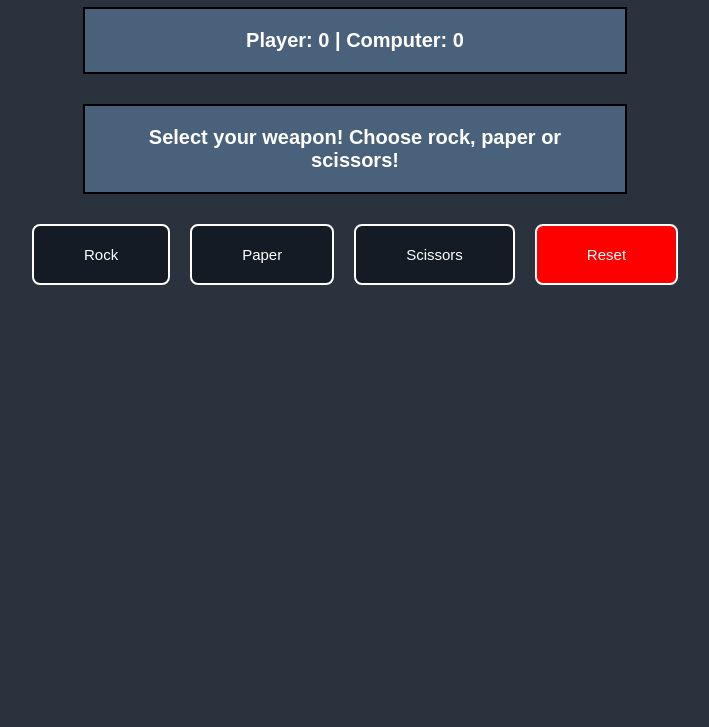
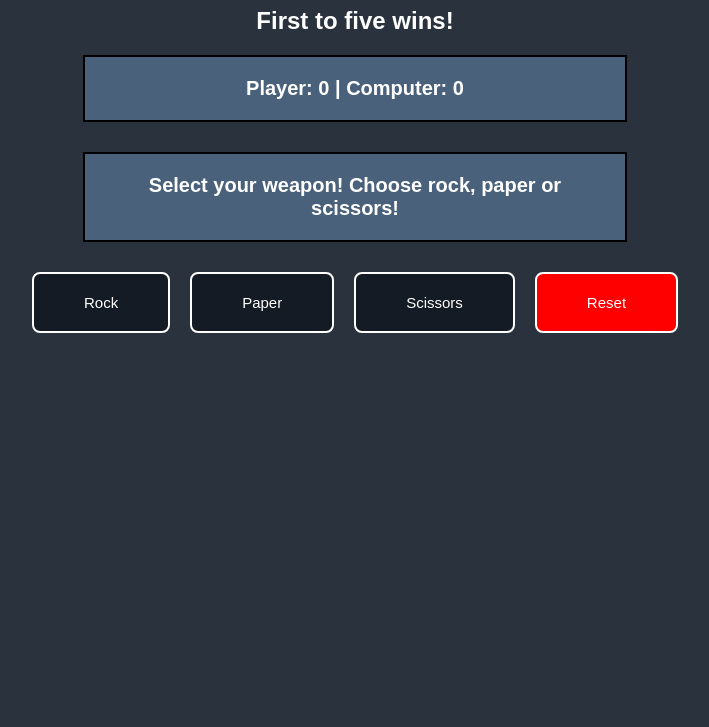
Before and after one commit to edwards955/rock-paper-scissors, a plain HTML site: page index.html in a window 1280 px wide. Shown: the part 73-800 px from the top of the page, without its empty margins (285-994 px from the left). Drawn offline with Linux system fonts and the light colour scheme.

Commit message:
Add additional heading

```diff
--- a/index.html
+++ b/index.html
@@ -8,6 +8,7 @@
     <body>
         <div id="container">
             <h1>Rock, Paper, Scissors!</h1>
+            <h2>First to five wins!</h2>
             <div class="column">
                 <div id="scores"></div>
                 <div id="results"></div>
--- a/style.css
+++ b/style.css
@@ -25,7 +25,7 @@ button {
     background-color: red;
 }
 
-h1 {
+h1, h2 {
     text-align: center;
     color: white;
 }
```
